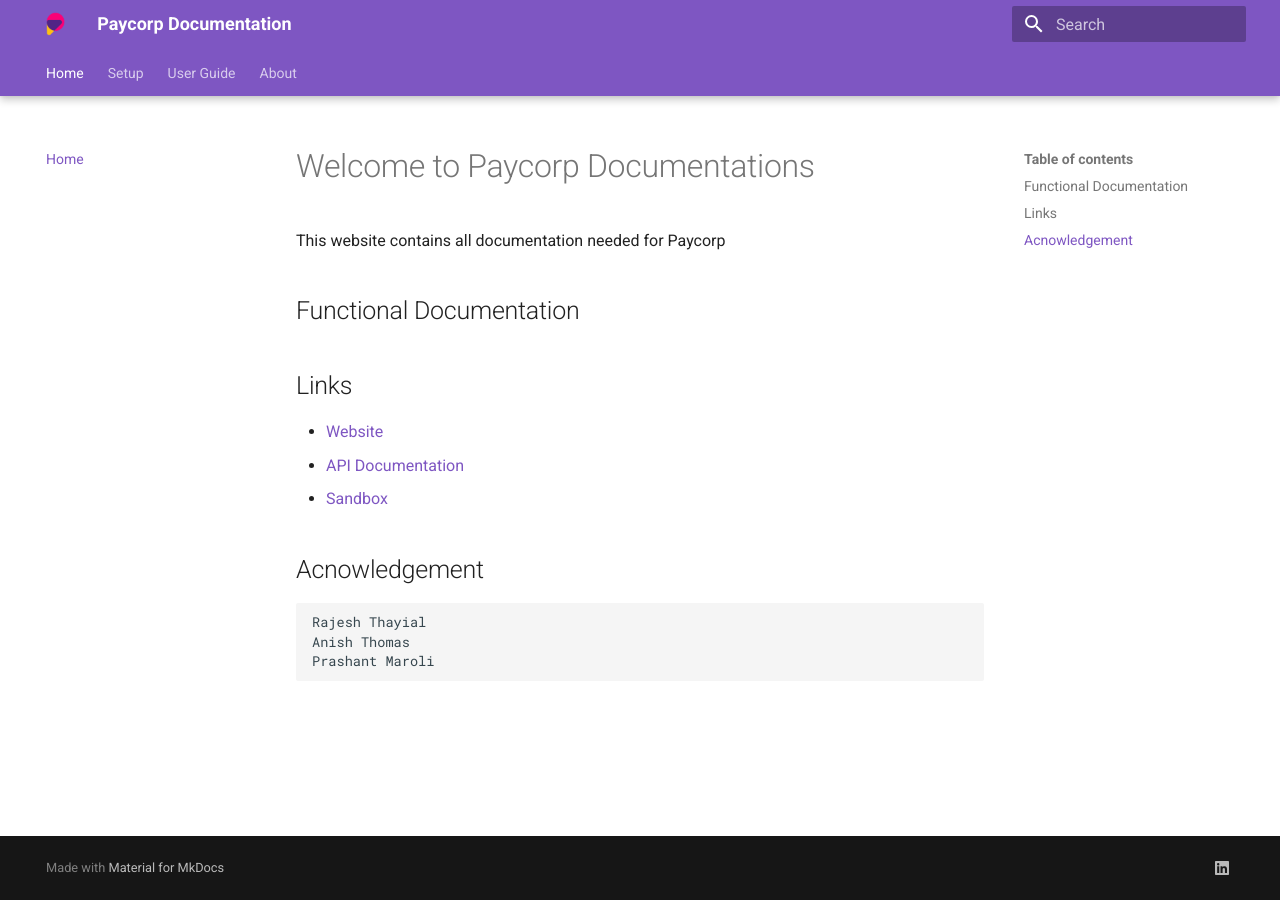
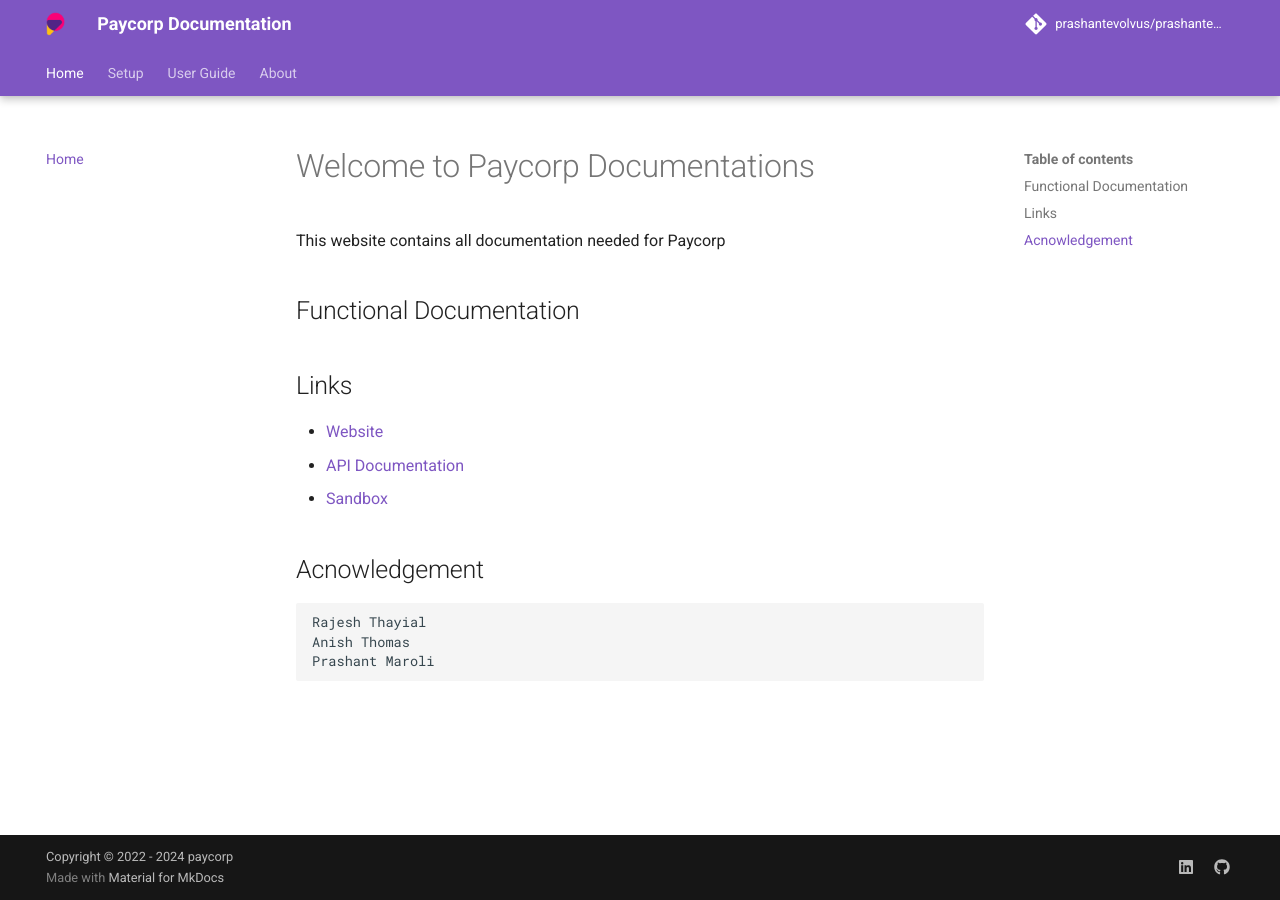
Before and after one commit to prashantevolvus/prashantevolvus.github.io, an MkDocs documentation site: the page built from docs/index.md, in a window 1280 px wide. Built offline with MkDocs 1.6.1 and Material for MkDocs 9.7.7, drawn with Linux system fonts in a browser that asks for light colours; comment, search, counter and statistics services are not loaded.

Commit message:
more changes

```diff
--- a/mkdocs.yml
+++ b/mkdocs.yml
@@ -1,4 +1,17 @@
 site_name: Paycorp Documentation
+site_url: https://prashantevolvus.github.io
+site_author: Prashant Maroli
+site_description: >-
+  Paycorp documentation website for all Paycorp customer.
+
+# Repository
+repo_name: prashantevolvus/prashantevolvus.github.io
+repo_url: https://github.com/prashantevolvus/prashantevolvus.github.io
+
+# Copyright
+copyright: Copyright &copy; 2022 - 2024 paycorp
+language: en
+
 theme:
   name: material
   logo: assets/logo.png
@@ -17,6 +30,9 @@
     - icon: fontawesome/brands/linkedin
       link: https://www.linkedin.com/company/paycorp-io/
       name: Paycorp on Linkedin
+    - icon: fontawesome/brands/github
+      link: https://github.com/paycorp-io
+      name: Paycorp on Github
 nav:
     - Home: 'index.md'
     - 'Setup':
@@ -48,3 +64,7 @@
   - pymdownx.tilde
   - attr_list
   - md_in_html
+
+plugins:
+   - minify:
+      minify_html: true
```
